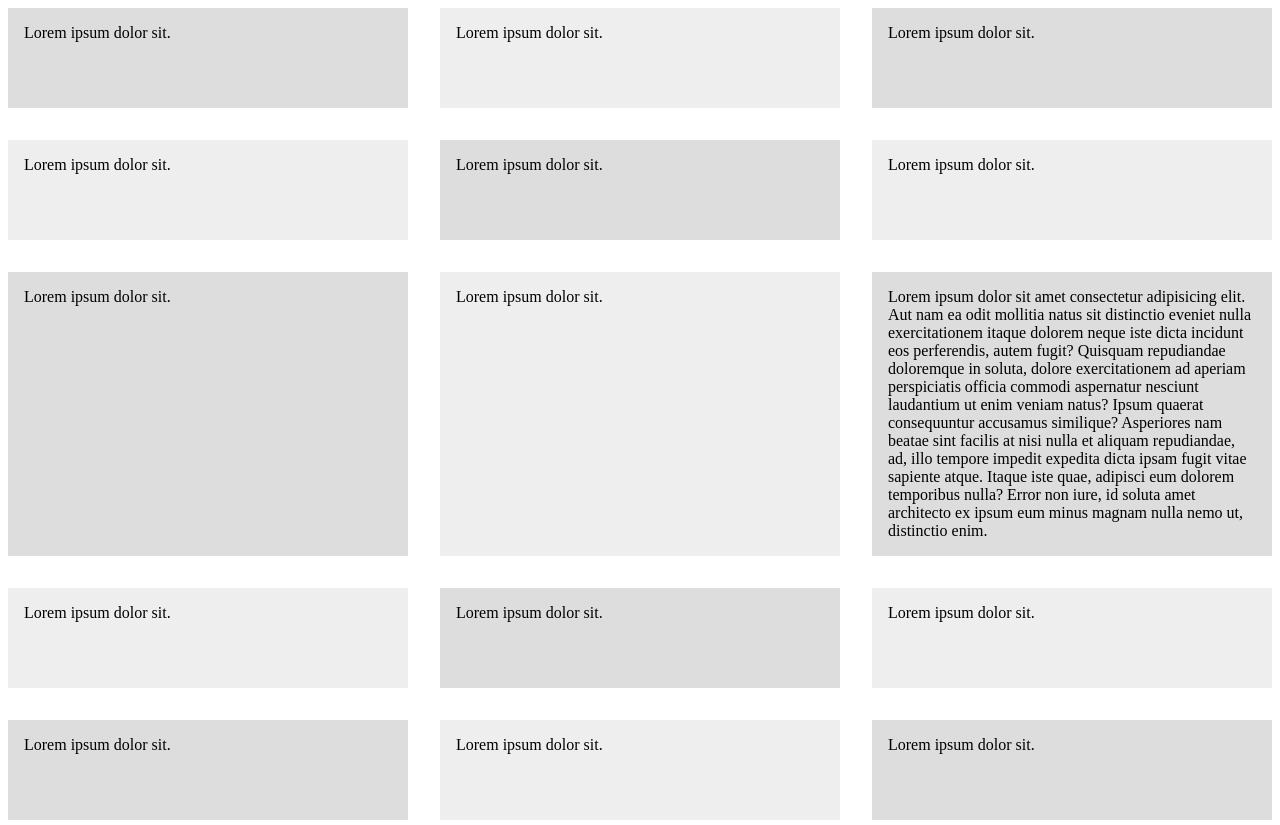
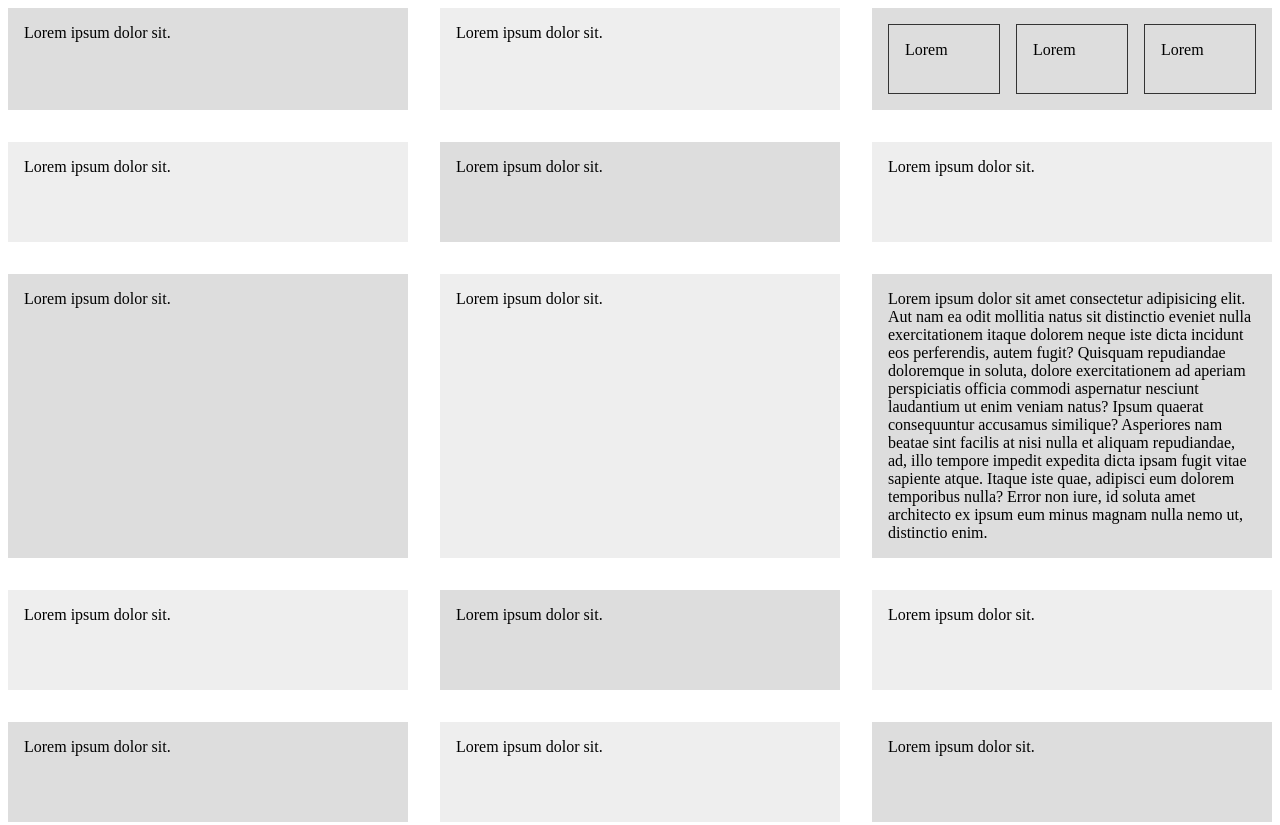
Before and after one commit to HarshaMurupudi/css-grid-playground, a plain HTML site: page index2.html in a window 1280 px wide. Shown: the top 825 px of the page. Drawn offline with Linux system fonts and the light colour scheme.

Commit message:
Nested grid

```diff
--- a/index2.html
+++ b/index2.html
@@ -14,6 +14,13 @@
       grid-auto-rows: minmax(100px, auto);
     }
 
+    .nested {
+      display: grid;
+      grid-template-columns: repeat(3, 1fr);
+      grid-auto-rows: 70px;
+      gap: 1em;
+    }
+
     .wrapper>div {
       background: #eee;
       padding: 1em;
@@ -22,6 +29,11 @@
     .wrapper>div:nth-child(odd) {
       background: #ddd;
     }
+
+    .nested>div {
+      border: #333 1px solid;
+      padding: 1em;
+    }
   </style>
 </head>
 
@@ -29,7 +41,11 @@
   <div class="wrapper">
     <div>Lorem ipsum dolor sit.</div>
     <div>Lorem ipsum dolor sit.</div>
-    <div>Lorem ipsum dolor sit.</div>
+    <div class="nested">
+      <div>Lorem</div>
+      <div>Lorem</div>
+      <div>Lorem</div>
+    </div>
     <div>Lorem ipsum dolor sit.</div>
     <div>Lorem ipsum dolor sit.</div>
     <div>Lorem ipsum dolor sit.</div>
```
